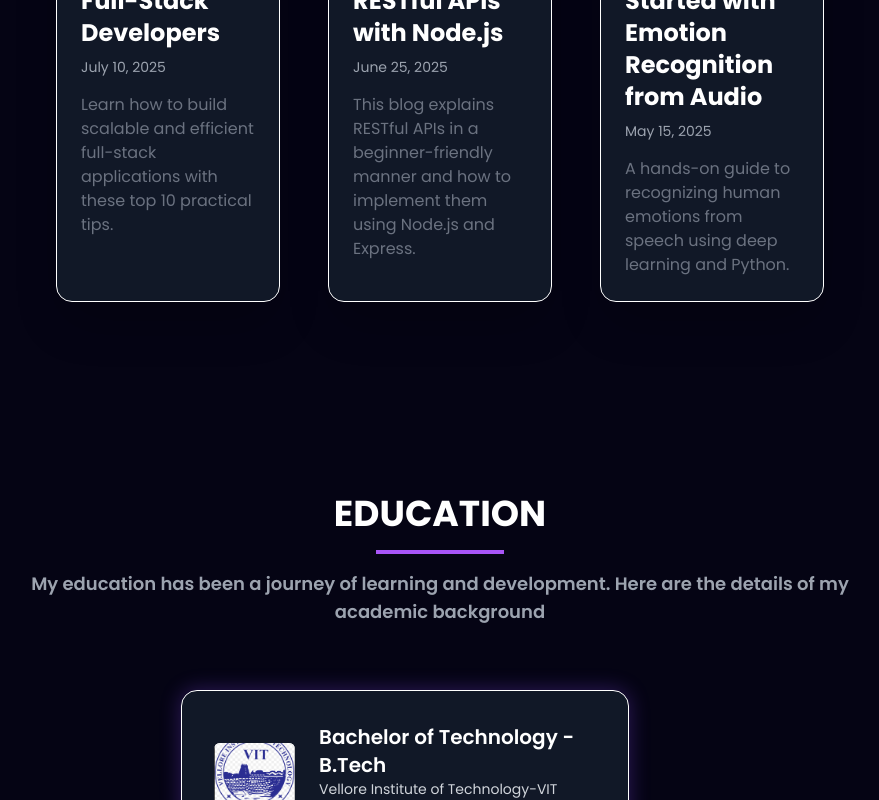
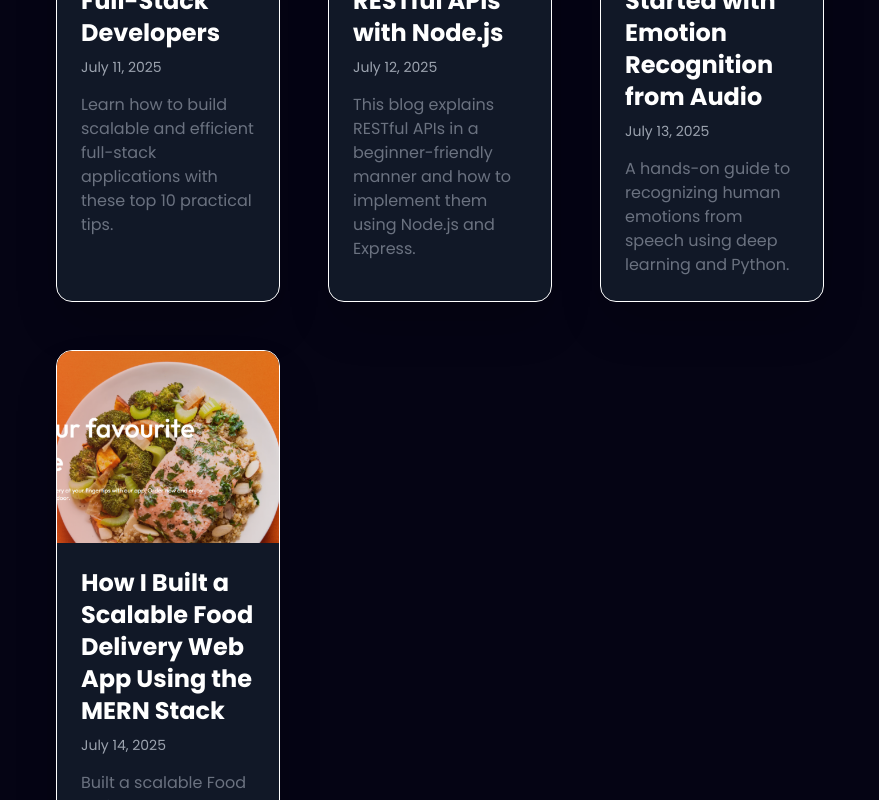
Before and after one commit to Aditya1517/Portfolio, a React (Vite) app: page / in a window 1280 px wide. Shown: the part 5340-6140 px from the top of the page, without its empty margins (200-1079 px from the left). Built offline with nearby package versions, Linux system fonts and the light colour scheme.

Commit message:
blog added

```diff
--- a/src/constants.js
+++ b/src/constants.js
@@ -43,6 +43,7 @@ import jivhala from './assets/work_logo/jivhala.png';
 import blog1 from './assets/blogs/blog1.png';
 import blog2 from './assets/blogs/blog2.png';
 import blog3 from './assets/blogs/blog3.png';
+import blog4 from './assets/blogs/blog4.png';
 
 export const SkillsInfo = [
   {
@@ -206,7 +207,7 @@ export const SkillsInfo = [
     title: "Top 10 Tips for Full-Stack Developers",
     description: "Learn how to build scalable and efficient full-stack applications with these top 10 practical tips.",
     image: blog1,
-    date: "July 10, 2025",
+    date: "July 11, 2025",
     link: "https://medium.com/@adityamohiteakm/top-10-tips-for-full-stack-developers-from-html-to-edge-deployment-13d78151c257"
   },
   {
@@ -214,7 +215,7 @@ export const SkillsInfo = [
     title: "Understanding RESTful APIs with Node.js",
     description: "This blog explains RESTful APIs in a beginner-friendly manner and how to implement them using Node.js and Express.",
     image: blog2,
-    date: "June 25, 2025",
+    date: "July 12, 2025",
     link: "https://medium.com/@adityamohiteakm/understanding-restful-apis-with-node-js-a-beginner-friendly-guide-a7f90c8774ae"
   },
   {
@@ -222,7 +223,15 @@ export const SkillsInfo = [
     title: "Getting Started with Emotion Recognition from Audio",
     description: "A hands-on guide to recognizing human emotions from speech using deep learning and Python.",
     image: blog3,
-    date: "May 15, 2025",
+    date: "July 13, 2025",
     link: "https://medium.com/@adityamohiteakm/getting-started-with-emotion-recognition-from-audio-3e2676504b24"
   },
+  {
+    id: 3,
+    title: "How I Built a Scalable Food Delivery Web App Using the MERN Stack",
+    description: "Built a scalable Food Delivery Web App using the MERN stack with features like JWT auth, image uploads, Context API, and full deployment on Render & Vercel. This post covers the full project breakdown with code snippets and tips. Perfect for devs building real-world apps!",
+    image: blog4,
+    date: "July 14, 2025",
+    link: "https://medium.com/@adityamohiteakm/how-i-built-a-scalable-food-delivery-web-app-using-the-mern-stack-9b8365795fb7"
+  },
 ];
```
Also changed, not shown: src/assets/blogs/blog4.png (added).
